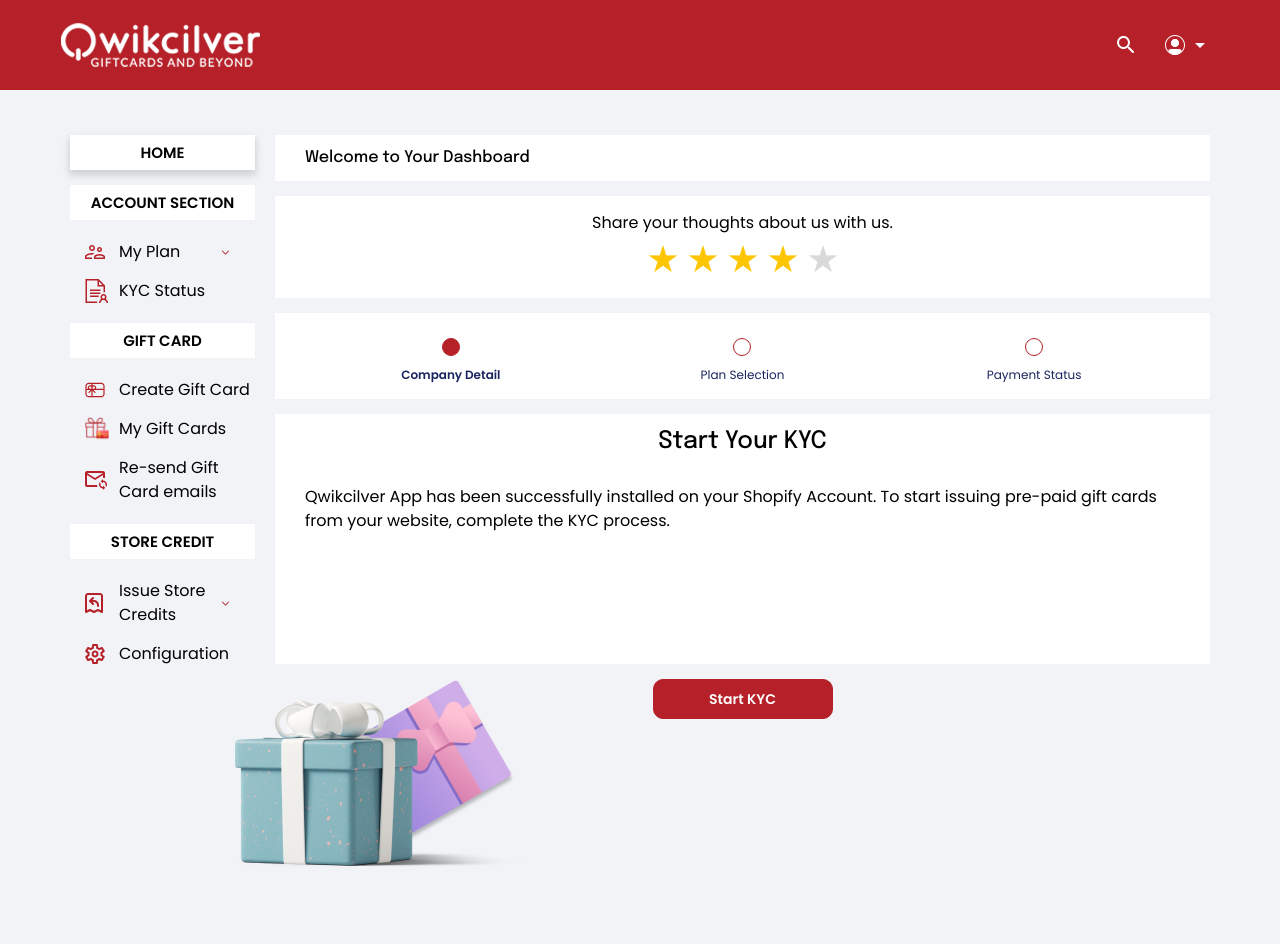
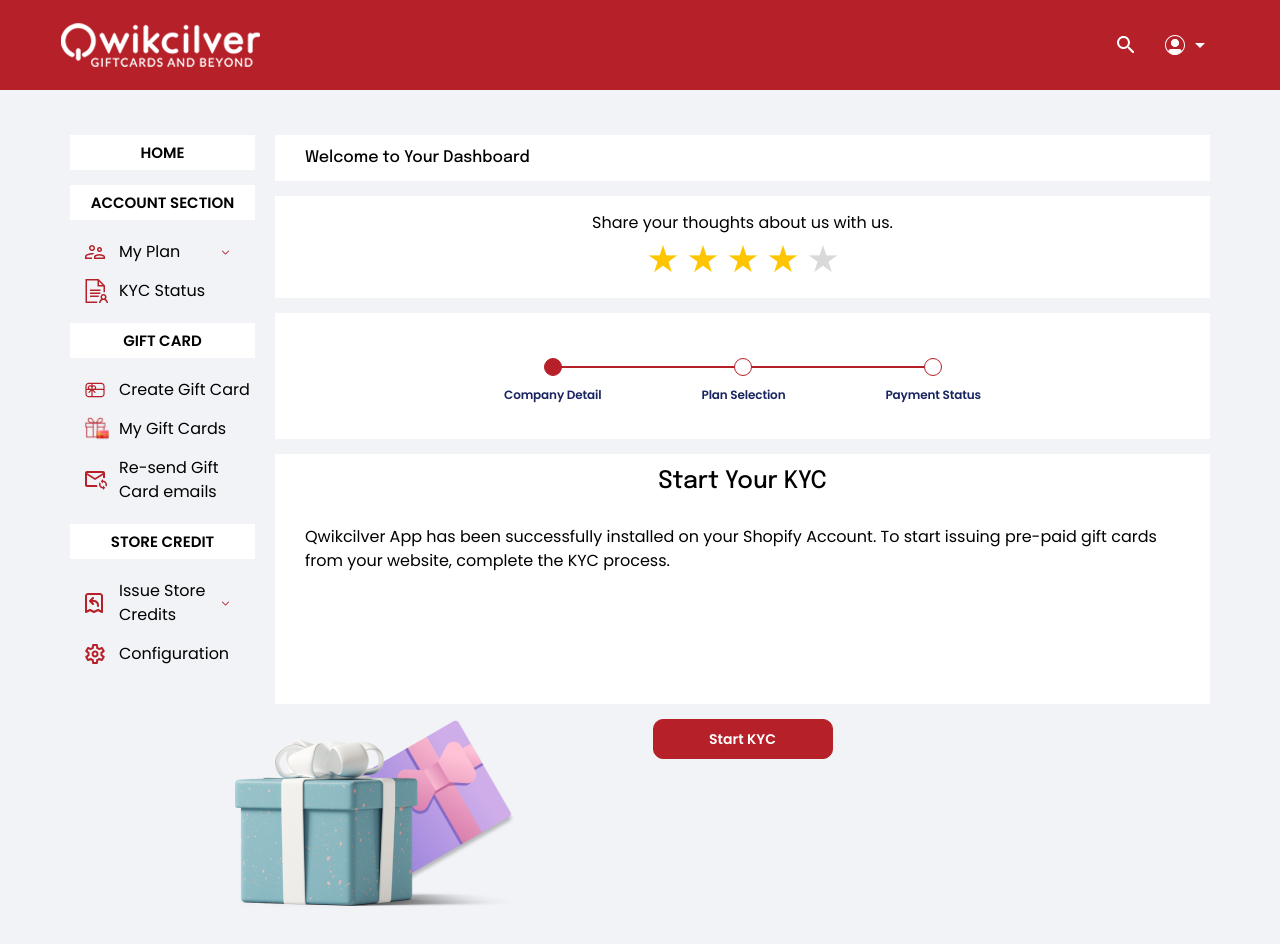
Before and after one commit to Varsha-310/QC_APP, a React (Create React App) app: page / in a window 1280 px wide. Shown: the top 944 px of the page. Built offline with nearby package versions, Linux system fonts and the light colour scheme.

Commit message:
dashboardmenu fix

```diff
--- a/src/components/BasicComponents.jsx
+++ b/src/components/BasicComponents.jsx
@@ -91,7 +91,7 @@
   cursor: pointer;
   text-decoration: none;
   box-shadow: ${(props) =>
-    props?.active ? "0px 4px 7px 1px rgba(0, 0, 0, 0.15)" : ""};
+    props?.active === "true" ? "0px 4px 7px 1px rgba(0, 0, 0, 0.15)" : ""};
 `;
 
 const SubTabBox = styled.div`
@@ -132,12 +132,26 @@
 const NestedTabBox = styled(Link)`
   width: 185px;
   text-decoration: none;
-  margin: 10px 0px;
+  position: relative;
+  // margin: 10px 0px;
+  // padding: 10px 0px;
   display: grid;
   grid-template-columns: 1fr 4fr;
   padding: 0px 0px 0px 15px;
+  align-items: center;
+  // justify-content: space-between;
 
-  justify-content: center;
+  // &:after {
+  //   content: "";
+  //   position: absolute;
+  //   background: var(--frame-color);
+  //   height: 100%;
+  //   width: 2px;
+  //   left: 26px;
+  //   top: 0px;
+  //   /* z-index: -10; */
+  //   transform: translateY(-50%);
+  // }
 `;
 
 const SectionHeading1 = styled.div`
@@ -180,8 +194,7 @@
   height: ${(props) => props?.size};
   width: ${(props) => props?.size};
   border-radius: 50px;
-  background-color: ${(props) =>
-    props?.fill == true ? FRAME_COLOR : "#FFFFFF"};
+  background-color: ${(props) => (props?.fill ? FRAME_COLOR : "#FFFFFF")};
   border: 1px solid ${FRAME_COLOR};
   margin: 10px;
   z-index: 20;
--- a/src/components/DashboardMenu.jsx
+++ b/src/components/DashboardMenu.jsx
@@ -1,4 +1,4 @@
-import React, { useState } from "react";
+import React, { useCallback, useEffect, useState } from "react";
 import MyPlanIcon from "../assets/icons/svgs/Vector-14.svg";
 import StoreCredit from "../assets/icons/svgs/Vector-16.svg";
 import DownArrowIcon from "../assets/icons/svgs/Vector-17.svg";
@@ -17,19 +17,22 @@
 } from "./BasicComponents";
 
 const DashboardMenu = () => {
-  const [activeTab, setActiveTab] = useState({ home: true });
+  const [activeTab, setActiveTab] = useState({  });
   const [activeDropDown, setActiveDropDown] = useState({
     myplan: false,
     credits: false,
   });
 
+
+
   const handleTab = (event) => {
-    const id = event.target.id;
-    setActiveTab({ [id]: true });
+    const id = event.target.closest(".parent").id;
+    console.log(id);
+    // setActiveTab({ [id]: true });
   };
 
   const handleDropDown = (event) => {
-    event.stopPropagation();
+    // event.stopPropagation();
     const id = event.currentTarget.id;
     setActiveDropDown((prev) => ({ ...prev, [id]: !activeDropDown[id] }));
   };
@@ -37,26 +40,15 @@
   return (
     <div className="dashboard-menu">
       <ul>
-        <li>
-          <TabBox
-            to={"/"}
-            active={activeTab?.home}
-            id="home"
-            onClick={handleTab}
-          >
+        <li id="home" className="parent" onClick={handleTab}>
+          <TabBox to={"/"} active={`${activeTab?.home}`}>
             HOME
           </TabBox>
         </li>
 
-        <li>
-          <TabBox
-            active={activeTab?.account}
-            id="account"
-            onClick={handleTab}
-          >
-            ACCOUNT SECTION
-          </TabBox>
-        </li>
+        <li id="account" className="parent" onClick={handleTab}>
+          <TabBox active={`${activeTab?.account}`}>ACCOUNT SECTION</TabBox>
+
           <ul>
             <li>
               <SubTabBox dropdown={"true"} id="myplan" onClick={handleDropDown}>
@@ -71,13 +63,17 @@
                 <li>
                   <NestedTabBox>
                     <Dot size="5px" fill={true} />
-                  <TabSubItemLable to={"/billings"}>Billing Page</TabSubItemLable>
+                    <TabSubItemLable to={"/billings"}>
+                      Billing Page
+                    </TabSubItemLable>
                   </NestedTabBox>
                 </li>
                 <li>
                   <NestedTabBox>
                     <Dot size="5px" fill={true} />
-                  <TabSubItemLable to={"/transactions"}>Transaction Page</TabSubItemLable>
+                    <TabSubItemLable to={"/transactions"}>
+                      Transaction Page
+                    </TabSubItemLable>
                   </NestedTabBox>
                 </li>
               </ul>
@@ -90,22 +86,18 @@
               </SubTabBox>
             </li>
           </ul>
+        </li>
 
-        <li>
-          <TabBox
-            active={activeTab?.giftcard}
-            id="giftcard"
-            onClick={handleTab}
-          >
-            GIFT CARD
-          </TabBox>
-        </li>
+        <li id="giftcard" className="parent" onClick={handleTab}>
+          <TabBox active={`${activeTab?.giftcard}`}>GIFT CARD</TabBox>
 
           <ul>
             <li>
               <SubTabBox>
                 <img src={GiftCardIcon} alt="" />
-              <TabItemLable to={"/create-giftcard"}>Create Gift Card</TabItemLable>
+                <TabItemLable to={"/create-giftcard"}>
+                  Create Gift Card
+                </TabItemLable>
               </SubTabBox>
             </li>
 
@@ -119,19 +111,16 @@
             <li>
               <SubTabBox>
                 <img src={ResendMail} alt="" />
-              <TabItemLable to={"resend-gift-card"}>Re-send Gift Card emails</TabItemLable>
+                <TabItemLable to={"resend-gift-card"}>
+                  Re-send Gift Card emails
+                </TabItemLable>
               </SubTabBox>
             </li>
           </ul>
+        </li>
 
-        <li>
-          <TabBox
-            active={activeTab?.storecredit}
-            id="storecredit"
-            onClick={handleTab}
-          >
-            STORE CREDIT
-          </TabBox>
+        <li id="storecredit" className="parent" onClick={handleTab}>
+          <TabBox active={`${activeTab?.storecredit}`}>STORE CREDIT</TabBox>
           <ul>
             <li>
               <SubTabBox
@@ -140,13 +129,17 @@
                 onClick={handleDropDown}
               >
                 <img src={StoreCredit} alt="" />
-                <TabItemLable to={"/issue-store-credits"}>Issue Store Credits</TabItemLable>
+                <TabItemLable to={"/issue-store-credits"}>
+                  Issue Store Credits
+                </TabItemLable>
                 <img src={DownArrowIcon} alt="" />
               </SubTabBox>
               {activeDropDown.credits && (
                 <NestedTabBox>
                   <div></div>
-                  <TabSubItemLable to={"/refunds"}>Listing Page</TabSubItemLable>
+                  <TabSubItemLable to={"/refunds"}>
+                    Listing Page
+                  </TabSubItemLable>
                 </NestedTabBox>
               )}
             </li>
--- a/src/pages/dashboard/DashboardHome.jsx
+++ b/src/pages/dashboard/DashboardHome.jsx
@@ -29,15 +29,15 @@
       </div>
 
       <div className="section-box-container">
-        <div className="status-dot-container">
+        {/* <div className="status-dot-container">
           <Dot size="18px" fill={true} />
           <Dot size="18px" fill={false} />
           <Dot size="18px" fill={false} />
-        </div>
+          </div>
 
-        <div className="status-dot-container">
+          <div className="status-dot-container">
           <SectionTitle
-            size="12px"
+          size="12px"
             weight="600"
             lineheight="150%"
             align="center"
@@ -60,7 +60,25 @@
           >
             Payment Status
           </SectionTitle>
-        </div>
+        </div> */}
+        <section className="status-progress-contain">
+
+
+        <ul className="status-progress-list">
+          <li className="status-progress-item">
+            <Dot size="18px" fill={true} />
+            <span className="progress-label">Company Detail</span>
+          </li>
+          <li className="status-progress-item">
+            <Dot size="18px" fill={false} />
+            <span className="progress-label">Plan Selection</span>
+          </li>
+          <li className="status-progress-item">
+            <Dot size="18px" fill={false} />
+            <span className="progress-label">Payment Status</span>
+          </li>
+        </ul>
+        </section>
       </div>
 
       <div className="section-box-container">
--- a/src/pages/dashboard/styles/DashboardHome.css
+++ b/src/pages/dashboard/styles/DashboardHome.css
@@ -1,4 +1,3 @@
-
 .section-para {
   font-family: "Poppins";
   font-style: normal;
@@ -32,3 +31,47 @@
   grid-template-columns: 1fr 1fr 1fr;
   justify-items: center;
 }
+
+.status-dot-container {
+  width: 100%;
+  display: flex;
+  justify-content: center;
+  align-items: center;
+  position: relative;
+}
+.status-progress-list {
+  position: relative;
+  display: flex;
+  justify-content: center;
+  align-items: center;
+  padding: 20px 10px;
+}
+.status-progress-item {
+  padding: 0px 50px;
+  display: flex;
+  flex-direction: column;
+  align-items: center;
+  position: relative;
+  min-width: 10px;
+}
+.status-progress-item + .status-progress-item:after {
+  content: "";
+  position: absolute;
+  height: 2px;
+  width: 100%;
+  background: var(--frame-color);
+  left: 0;
+  top: 18px;
+  /* z-index: -10; */
+  transform: translateX(-50%);
+}
+.progress-label {
+  font-weight: 600;
+  font-size: 12px;
+  line-height: 18px;
+
+  text-align: center;
+  letter-spacing: -0.011em;
+
+  color: #182560;
+}
--- a/src/routes/router.js
+++ b/src/routes/router.js
@@ -39,7 +39,6 @@
         path: "/transactions/:id",
         element: <TransactionDetail />,
       },
-
       {
         path: "/kyc-status",
         element: <KycProgress />,
```
Lines whose indentation alone changed are shown as unchanged.
